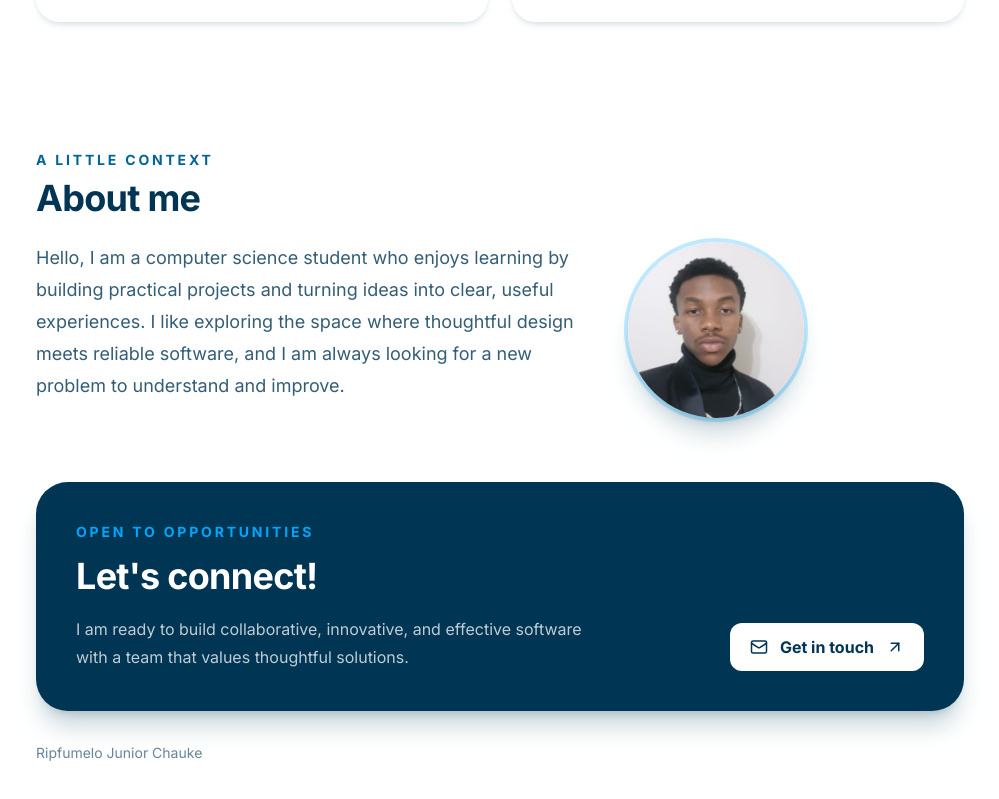
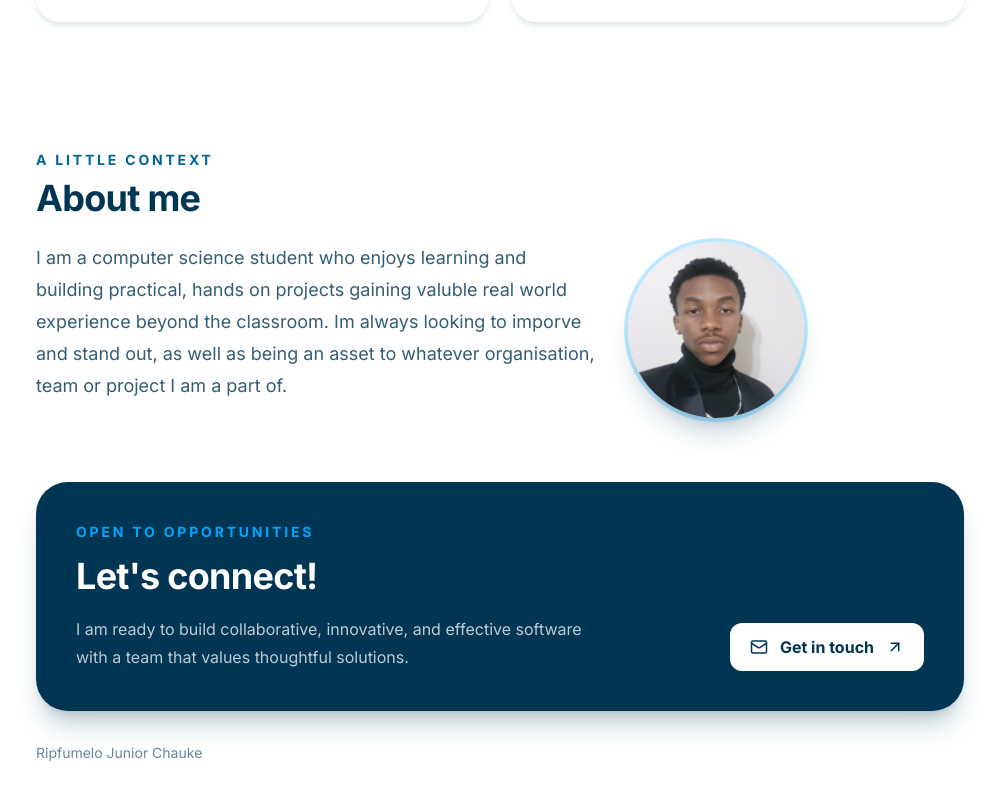
Before and after one commit to UnOriginal00/Ripfumelo-Junior-Chauke---Portfolio-Website, a React (Vite) app in the folder my-portfolio/: page / in a window 1280 px wide. Shown: the part 2142-2941 px from the top of the page, without its empty margins (188-1187 px from the left). Built offline with nearby package versions, Linux system fonts and the light colour scheme.

Commit message:
Impliment Vercel deployment configuration

```diff
--- a/my-portfolio/src/components/AboutSection.tsx
+++ b/my-portfolio/src/components/AboutSection.tsx
@@ -10,7 +10,9 @@ const AboutSection = () => {
           alt='Portrait of Ripfumelo Junior Chauke'
         />
         <p>
-          Hello, I am a computer science student who enjoys learning by building practical projects and turning ideas into clear, useful experiences. I like exploring the space where thoughtful design meets reliable software, and I am always looking for a new problem to understand and improve.
+          I am a computer science student who enjoys learning and building practical, hands on projects
+          gaining valuble real world experience beyond the classroom. Im always looking to imporve and stand out,
+          as well as being an asset to whatever organisation, team or project I am a part of.
         </p>
       </div>
     </section>
```
Also changed, not shown: my-portfolio/vercel.json (added).
